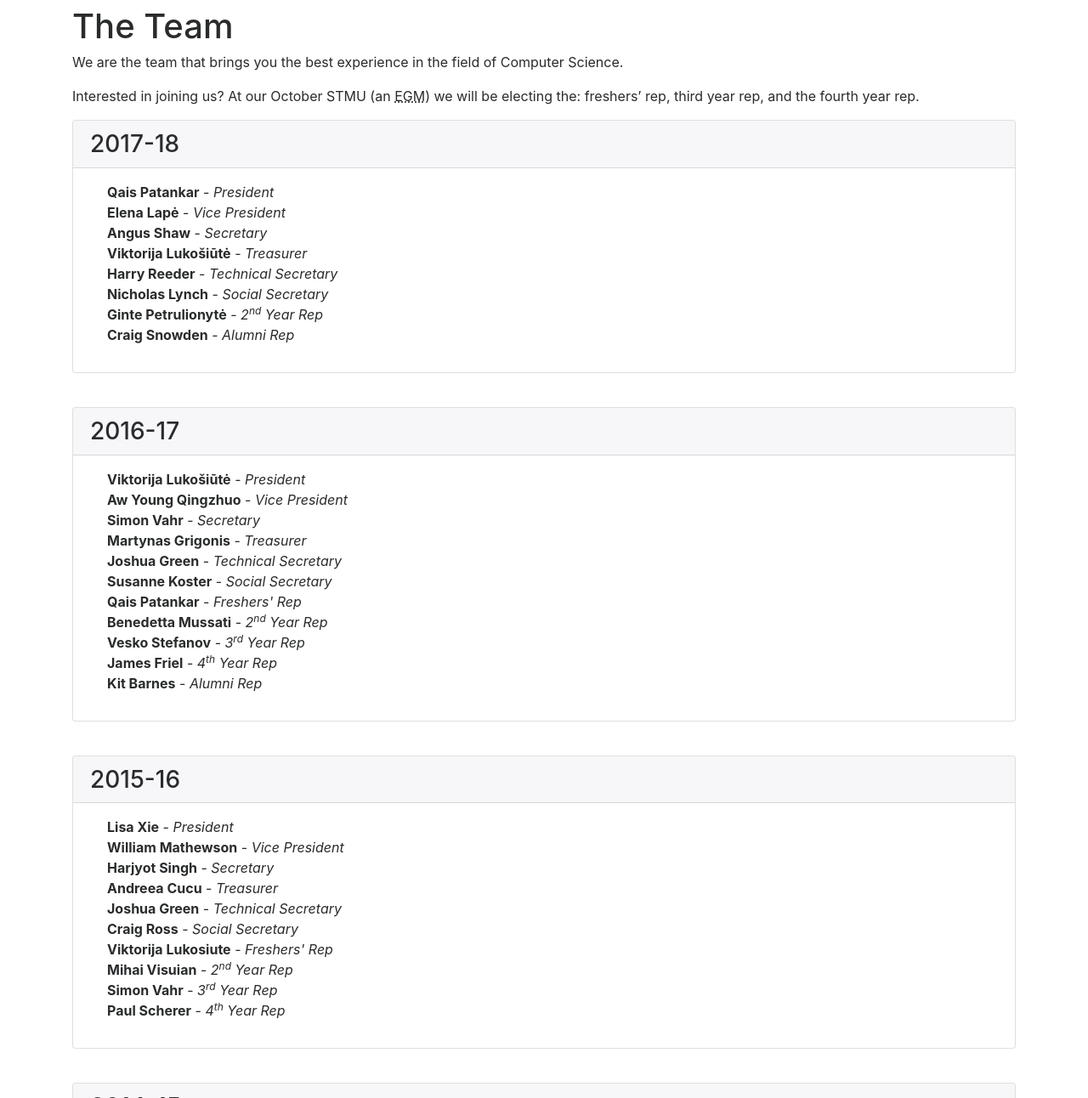
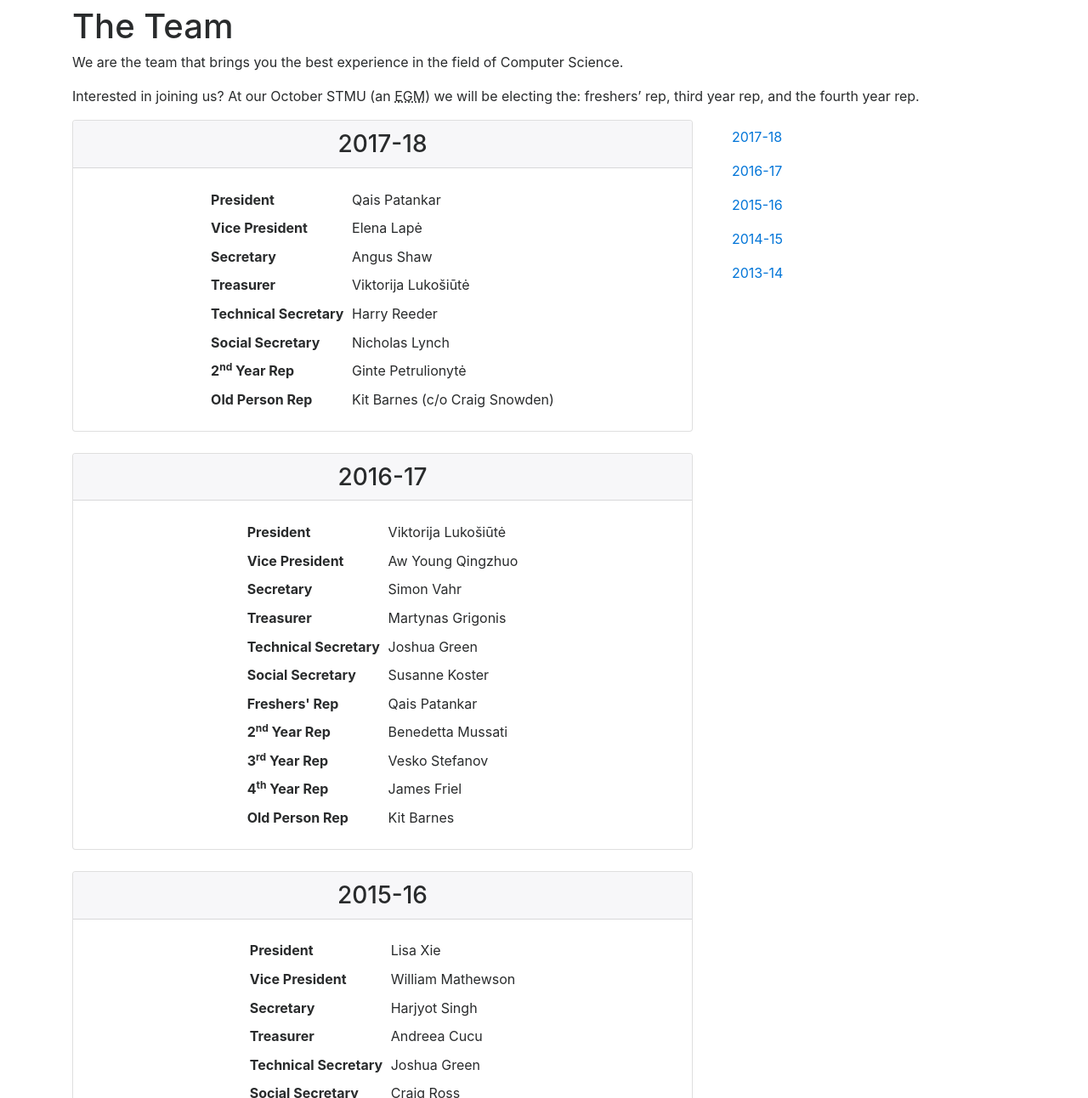
Before and after one commit to compsoc-edinburgh/website, a Jekyll site: the page built from _pages/team.md, in a window 1280 px wide and 1400 px high, scrolled down 240 px, cut to the strip 108-1400 px from the top of the window. Shown: the whole strip at 85% size. Built offline with Jekyll 4.4.1, drawn with Linux system fonts in a browser that asks for light colours; nearby versions of some CDN libraries; some of the changed text lies outside the part shown.

Commit message:
make the team page look prettier

```diff
--- a/_data/committee.yml
+++ b/_data/committee.yml
@@ -59,8 +59,8 @@
     #  avatar:
     #  bio:
 
-    - name: Craig Snowden
-      role: Alumni Rep
+    - name: "Kit Barnes (c/o Craig Snowden)"
+      role: Old Person Rep
       # avatar:
       # bio:
 
@@ -120,7 +120,7 @@
       # bio:
 
     - name: Kit Barnes
-      role: Alumni Rep
+      role: Old Person Rep
       # avatar:
       # bio:
 
--- a/_pages/team.md
+++ b/_pages/team.md
@@ -7,19 +7,36 @@ We are the team that brings you the best experience in the field of Computer Sci
 Interested in joining us? At our October STMU (an <abbr title="Extraordinary General Meeting">EGM</abbr>) we will be electing the:
 freshers' rep, third year rep, and the fourth year rep.
 
-
-{% for cohort in site.data.committee %}
-<div class="card">
-	<h3 class="card-header">{{ cohort.year }}</h3>
-	<p class="card-text">
-	<ul style="list-style-type: none">
-		{% for member in cohort.members %}
-			<li>
-				<strong>{{ member.name }}</strong> - <em>{{ member.role }}</em>
-			</li>
+<div class="row">
+	<div class="col-md-4 push-md-8 col-sm-12">
+		<ul id="cohorts" class="nav flex-column">
+			{% for cohort in site.data.committee %}
+				<li class="nav-item">
+					<a class="nav-link active" href="#cohort-{{ cohort.year }}">{{ cohort.year }}</a>
+				</li>
+			{% endfor %}
+		</ul>
+	</div>
+	<!-- -->
+	<!-- -->
+	<div class="col-md-8 pull-md-4 col-sm-12">
+		{% for cohort in site.data.committee %}
+		<i id="cohort-{{ cohort.year }}"></i>
+		<div class="card" style="margin-bottom: 25px;">
+			<h3 class="card-header text-center">{{ cohort.year }}</h3>
+			<div class="card-block">
+				<table class="table-sm" style="margin: 0 auto;">
+					<tbody>
+						{% for member in cohort.members %}
+						<tr>
+							<th scope="row">{{ member.role }}</th>
+							<td>{{ member.name }}</td>
+						</tr>
+						{% endfor %}
+					</tbody>
+				</table>
+			</div>
+		</div>
 		{% endfor %}
-	</ul>
-	</p>
+	</div>
 </div>
-<br/>
-{% endfor %}
```
